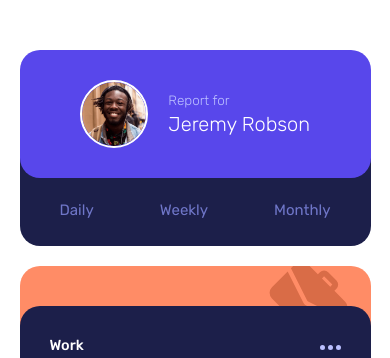
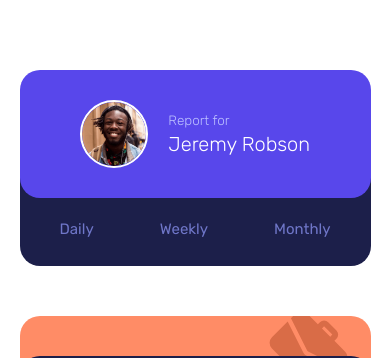
Before and after one commit to dragoshcode/activity-dashboard, a website: page index.html in a window 390 px wide. Shown: the top 358 px of the page. Drawn offline with Linux system fonts and the light colour scheme.

Commit message:
finish mobile view

```diff
--- a/assets/scss/style.scss
+++ b/assets/scss/style.scss
@@ -4,10 +4,10 @@
 
 main {
   margin-top: 5rem;
+  margin-bottom: 3rem;
 }
 
 article {
-  grid-template-rows: repeat(7, 1fr);
   width: 90%;
   margin: 0 auto;
 }
@@ -24,6 +24,7 @@ article {
   border-radius: 2rem;
   z-index: 9;
   gap: 2rem;
+  transform: translateY(2rem);
   img {
     width: 22%;
     border: 2px solid v.$white;
@@ -49,11 +50,10 @@ article {
   border-bottom-left-radius: 2rem;
   border-bottom-right-radius: 2rem;
   justify-content: space-between;
-  transform: translateY(-2rem);
   button {
+      transform: translateY(.7rem);
     color: v.$desat-blue;
     font-size: 1.5rem;
-    transform: translateY(.8rem);
   }
 }
 
@@ -62,6 +62,7 @@ article {
   border-top-right-radius: 2rem;
   height: 9rem;
   overflow: hidden;
+  transform: translateY(5rem);
   img {
     position: relative;
     left: 71%;
@@ -76,7 +77,7 @@ article {
   border-radius: 2rem;
   gap: 1rem;
   position: relative;
-  transform: translateY(-5rem);
+
   &__activity {
     justify-content: space-between;
     h2 {
```
Also changed, not shown: assets/css/style.css, assets/scss/_reset.scss (line endings or trailing spaces).
